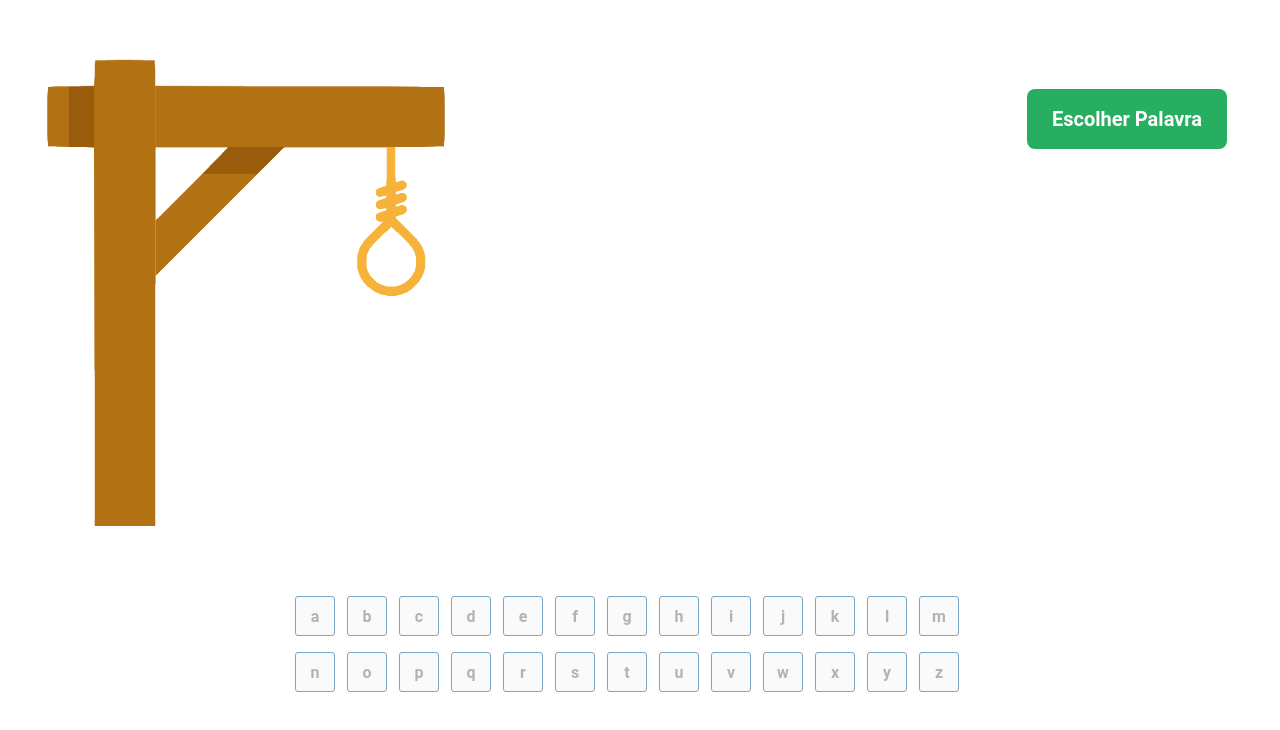
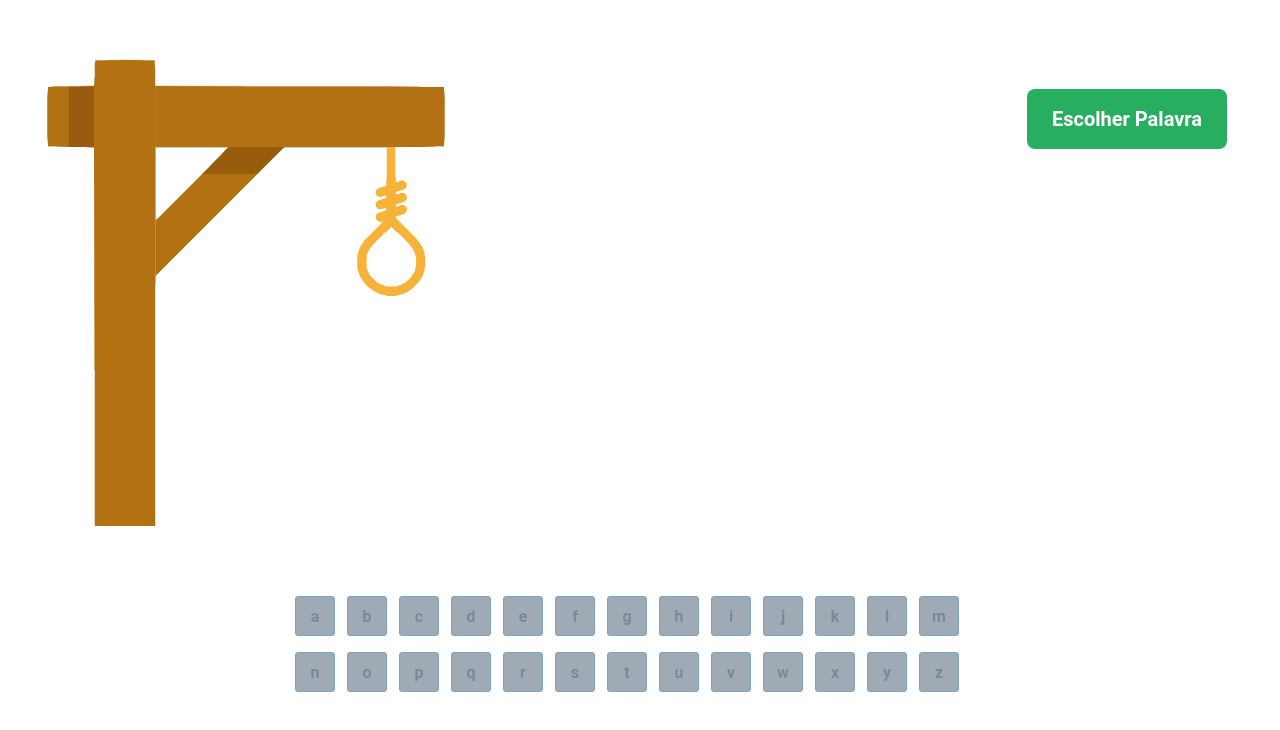
Before and after one commit to Matheus-Rodrigues-EC/Jogo-da-Forca, a React (Create React App) app: page / in a window 1280 px wide. Shown: the top 730 px of the page. Built offline with nearby package versions, Linux system fonts and the light colour scheme.

Commit message:
Remove bugs of finish project base.

```diff
--- a/public/index.html
+++ b/public/index.html
@@ -7,8 +7,8 @@
       name="description"
       content="Web site created using create-react-app"
     />
-
-    <title>React App</title>
+    <link rel="stylesheet" href="style.css">
+    <title>Jogo da Forca</title>
   </head>
   <body>
     <noscript>You need to enable JavaScript to run this app.</noscript>
--- /dev/null
+++ b/public/style.css
@@ -0,0 +1,35 @@
+button:disabled{
+    width: 40px;
+    height: 40px;
+    color: #798A9F;
+    background: #9FAAB5;;
+    border: 1px solid #7AA7C7;
+    border-radius: 3px;
+    font-family: 'Roboto';
+    font-style: normal;
+    font-weight: 700;
+    font-size: 16px;
+    line-height: 19px;
+
+    display: flex;
+    justify-content: center;
+    align-items: center;
+}
+
+button{
+    width: 40px;
+    height: 40px;
+    color: #39739D;
+    background: #E1ECF4;
+    border: 1px solid #7AA7C7;
+    border-radius: 3px;
+    font-family: 'Roboto';
+    font-style: normal;
+    font-weight: 700;
+    font-size: 16px;
+    line-height: 19px;
+
+    display: flex;
+    justify-content: center;
+    align-items: center;
+}
--- a/src/Components/App.jsx
+++ b/src/Components/App.jsx
@@ -19,14 +19,12 @@ function App() {
   const [select, setSelect] = useState([...alfabeto]);
   const [cont, setCont] = useState(0)
   const [count, setCount] = useState(0)
-  const [image, setImage] = useState(images[cont]);
-
-  console.log(cont)
+  const [image, setImage] = useState(images[0]);
 
   function randonWord(){
     let locate = Math.floor(Math.random() * Palavras.length);
 
-    setCont(1)
+    setCont(0)
     setCount(0)
     setImage(images[0])
     Answer = Palavras[locate];
@@ -41,10 +39,11 @@ function App() {
 
   function contErrors(letra){
     if(!Answer.includes(letra)){
-      setCont(cont + 1)
-      setImage(images[cont])
+      const newCont = cont + 1;
+      setCont(newCont)
+      setImage(images[newCont])
     }
-    if(cont >= 7) setCont(1)
+    if(cont >= 6) setCont(0)
   }
 
   return (
@@ -55,7 +54,6 @@ function App() {
             cont={cont}
             count={count}
             select={select}
-            setSelect={() => setSelect()}
             />
       <Letras word={word}
               select={select}
--- a/src/Components/Jogo.jsx
+++ b/src/Components/Jogo.jsx
@@ -6,7 +6,7 @@ export default function Jogo(props){
     return (
         <LocateImage>
             <Button onClick={setWord} data-test="choose-word">Escolher Palavra</Button>
-                {cont < 7 ? count === word.length ?
+                {cont < 6 ? count === word.length ?
                     <WordRight data-test="word">
                         {word}
                     </WordRight>
--- a/src/Components/Letras.jsx
+++ b/src/Components/Letras.jsx
@@ -1,5 +1,6 @@
 // (conjunto de botões com as letras)
 import styled from "styled-components";
+
 
 export const alfabeto = ["a", "b", "c", "d", "e", "f", "g", "h", "i", "j", "k", "l", "m", "n", "o", "p", "q", "r", "s", "t", "u", "v", "w", "x", "y", "z"];
 
@@ -12,8 +13,9 @@ export default function Letras(props){
     console.log("Erros " + cont)
 
     function selectedLetter(letra){
-        if(cont < 7){
-            setSelect([...select, letra]);
+        if(cont < 5){
+            const newArray = [...select]
+            setSelect([...newArray, letra]);
         }else{
             setSelect(alfabeto)
         }
@@ -24,19 +26,22 @@ export default function Letras(props){
         for(let i = 0; i < word.length; i++){
             if(letra === word[i]) inc++
         }
-        setCount(count + inc);
+        const newInc = count + inc;
+        setCount(newInc);
 
-        if(count >= word.length && cont < 7){
+        if((newInc === word.length) && (cont < 6)){
             setSelect(alfabeto)
         }
     }
+
+
 
     return (
         <Keyboard>
             {alfabeto.map((letra) =>
                 <Button
                     key={letra}
-                    disabled={select.includes(letra) ? 'disabled' : ''}
+                    disabled={select.includes(letra) ? true : false}
                     onClick={() => {selectedLetter(letra);
                                     compare(letra);
                                     contErrors(letra);
@@ -62,9 +67,11 @@ const Keyboard = styled.section`
         gap: 12px;
 `;
 
-const Button = styled.button`
+let Button = styled.button`
     width: 40px;
     height: 40px;
+    color: #39739D;
+    background: #E1ECF4;
     border: 1px solid #7AA7C7;
     border-radius: 3px;
     font-family: 'Roboto';
```
Lines whose indentation alone changed are shown as unchanged.
